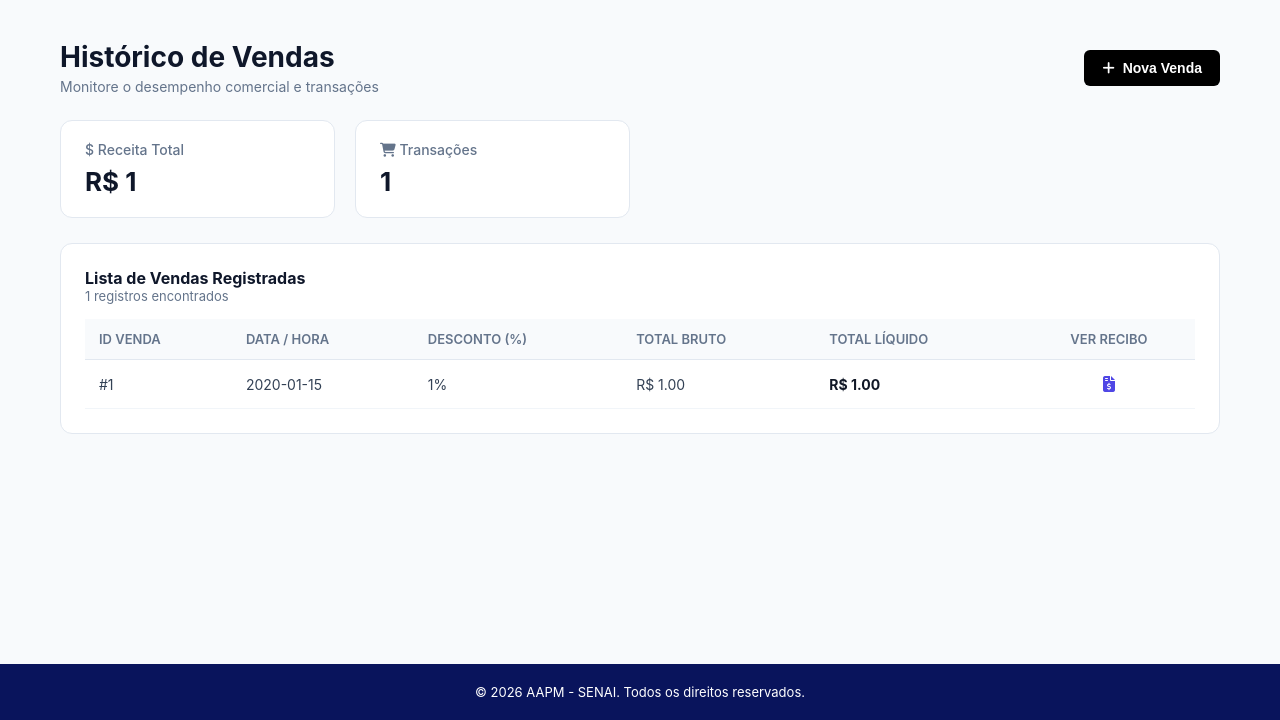
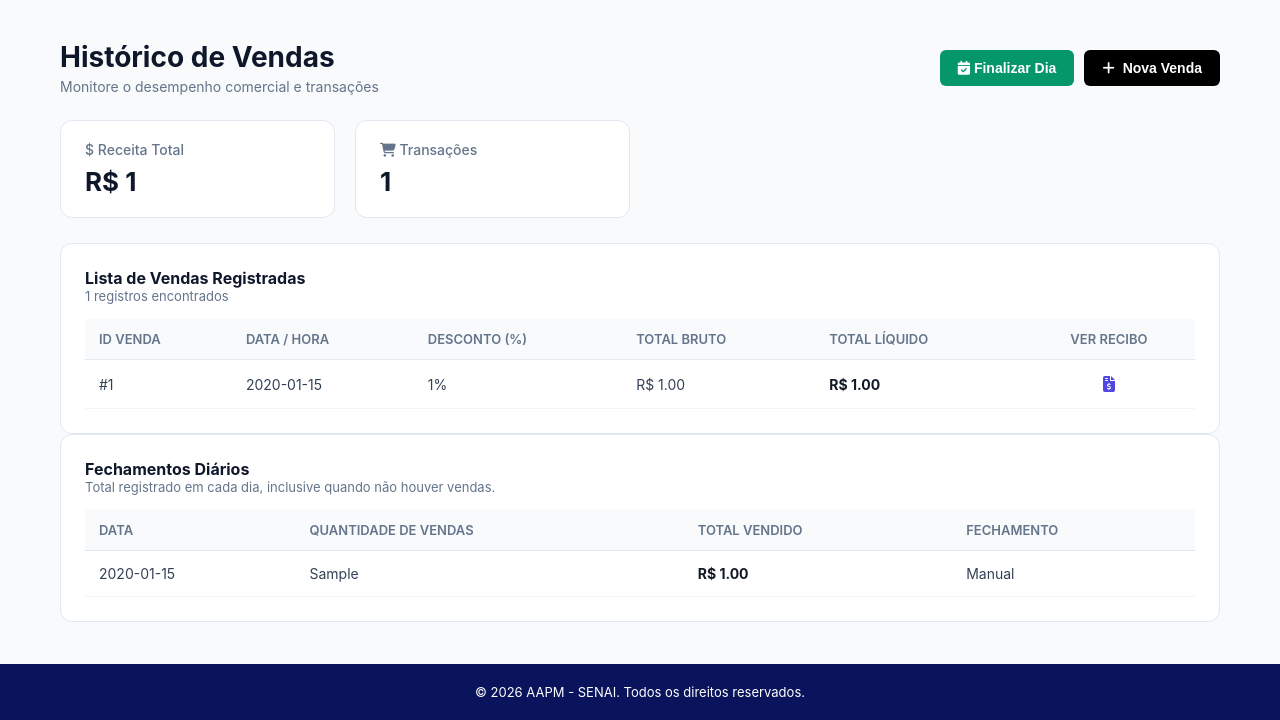
Before and after one commit to kazukiwi/Projeto-AAPM-Harity, a FastAPI app: template app/templates/pdv/historico.html in a window 1280 px wide. Shown: the part 80-800 px from the top of the page. Run offline with FastAPI, Linux system fonts and the light colour scheme; the template is opened without the code that fills it: most values are stand-ins (such as "Sample title", 1, 10 or a date in 2020).

Commit message:
adiciona fechamento diario de caixa

```diff
--- a/app/main.py
+++ b/app/main.py
@@ -1,3 +1,4 @@
+import asyncio
 from pathlib import Path
 
 from fastapi import FastAPI, Request, Depends, Form
@@ -27,8 +28,24 @@ from app.controllers import (
 from app.auth import get_usuario_opcional, get_usuario_logado
 
 
+async def rotina_fechamento_diario():
+    """Mantém o fechamento automático ativo enquanto o servidor estiver em execução."""
+    while True:
+        try:
+            pdv_controller.executar_fechamento_automatico()
+        except Exception as erro:
+            # O loop não pode parar por uma falha pontual de banco.
+            print(f"Erro no fechamento diário automático: {erro}")
+        await asyncio.sleep(30)
+
+
 # 1º: CRIAR A INSTÂNCIA DO APP
 app = FastAPI(title="Sistema Estoque")
+
+
+@app.on_event("startup")
+async def iniciar_rotina_fechamento_diario():
+    asyncio.create_task(rotina_fechamento_diario())
 
 # 2º: CONFIGURAR ARQUIVOS ESTÁTICOS E TEMPLATES
 APP_DIR = Path(__file__).resolve().parent
--- a/app/static/css/vendas.css
+++ b/app/static/css/vendas.css
@@ -111,6 +111,35 @@ body {
 
 .btn-nova-venda:hover {
     background-color: #1e293b;
+}
+
+.acoes-historico {
+    display: flex;
+    gap: 10px;
+}
+
+.btn-finalizar-dia {
+    padding: 10px 18px;
+    background-color: #059669;
+    color: white;
+    border: none;
+    border-radius: 6px;
+    font-weight: 600;
+    font-size: 14px;
+    cursor: pointer;
+}
+
+.btn-finalizar-dia:hover {
+    background-color: #047857;
+}
+
+.aviso-sucesso {
+    margin: -10px 0 25px;
+    padding: 12px 16px;
+    color: #065f46;
+    background: #d1fae5;
+    border: 1px solid #a7f3d0;
+    border-radius: 8px;
 }
 
 /* ============================================================
--- a/app/templates/dashboard.html
+++ b/app/templates/dashboard.html
@@ -24,12 +24,14 @@
             <ul class="menu">
                 <li><a href="/" class="active">Dashboard</a></li>
                 <li><a href="/produtos">Produtos</a></li>
+                {% if usuario.role == 'admin' %}
                 <li><a href="/clientes">Clientes</a></li>
+                {% endif %}
                 <li><a href="/pdv/historico">Vendas</a></li>
                 <li><a href="/mais_vendidos">Mais vendidos</a></li>
+                {% if usuario.role == 'admin' %}
                 <li><a href="/armarios">Armários</a></li>
 
-                {% if usuario.role == 'admin' %}
                 <li><a href="/usuarios" class="nav-link">
                     <i data-lucide="users"></i> Usuários
                 </a></li>
--- a/app/templates/pdv/historico.html
+++ b/app/templates/pdv/historico.html
@@ -47,10 +47,21 @@
                 <h1>Histórico de Vendas</h1>
                 <p>Monitore o desempenho comercial e transações</p>
             </div>
-            <button class="btn-nova-venda" onclick="document.getElementById('modal-pdv').style.display='flex'">
-                <i class="fa-solid fa-plus"></i> Nova Venda
-            </button>
+            <div class="acoes-historico">
+                <form action="/pdv/finalizar-dia" method="POST">
+                    <button class="btn-finalizar-dia" type="submit" onclick="return confirm('Finalizar e atualizar o total de vendas de hoje?')">
+                        <i class="fa-solid fa-calendar-check"></i> Finalizar Dia
+                    </button>
+                </form>
+                <button class="btn-nova-venda" onclick="document.getElementById('modal-pdv').style.display='flex'">
+                    <i class="fa-solid fa-plus"></i> Nova Venda
+                </button>
+            </div>
         </div>
+
+        {% if request.query_params.get('dia_finalizado') == 'ok' %}
+        <div class="aviso-sucesso">O total de vendas de hoje foi atualizado no fechamento diário.</div>
+        {% endif %}
 
         <div class="indicadores-grid">
             <div class="card-indicador">
@@ -114,6 +125,37 @@
                 <i class="fa-solid fa-cart-shopping icone-vazio"></i>
                 <h4>Nenhuma venda encontrada</h4>
                 <p>Verifique o ID digitado</p>
+            </div>
+        </div>
+
+        <div class="card-historico">
+            <h3>Fechamentos Diários</h3>
+            <p class="sub-contador">Total registrado em cada dia, inclusive quando não houver vendas.</p>
+            <div class="tabela-container">
+                <table class="tabela-vendas">
+                    <thead>
+                        <tr>
+                            <th>DATA</th>
+                            <th>QUANTIDADE DE VENDAS</th>
+                            <th>TOTAL VENDIDO</th>
+                            <th>FECHAMENTO</th>
+                        </tr>
+                    </thead>
+                    <tbody>
+                        {% for fechamento in fechamentos %}
+                        <tr>
+                            <td>{{ fechamento.data.strftime('%d/%m/%Y') }}</td>
+                            <td>{{ fechamento.quantidade_vendas }}</td>
+                            <td style="font-weight: bold; color: #111827;">R$ {{ "%.2f"|format(fechamento.total_vendido) }}</td>
+                            <td>{{ 'Automático' if fechamento.fechado_automaticamente else 'Manual' }}</td>
+                        </tr>
+                        {% else %}
+                        <tr>
+                            <td colspan="4" style="text-align: center; color: #94a3b8; padding: 30px;">Nenhum dia foi finalizado ainda.</td>
+                        </tr>
+                        {% endfor %}
+                    </tbody>
+                </table>
             </div>
         </div>
     </div>
```
Also changed, not shown: app/controllers/pdv_controller.py (+71 -2 lines), app/models/venda.py (+14 -1 lines), app/templates/armarios/index.html (+10 -3 lines), app/templates/auth/mais_vendidos.html (+10 -7 lines), app/templates/categoria/index.html (+10 -3 lines), app/templates/clientes/index.html (+10 -3 lines), app/templates/pdv/index.html (+8 -5 lines), app/templates/produtos/index.html (+10 -7 lines), app/templates/users/index.html (+9 -4 lines), migrations/versions/d2e3f4a5b6c7_criar_fechamentos_diarios.py (added, +37 -0 lines), estoque.db.
